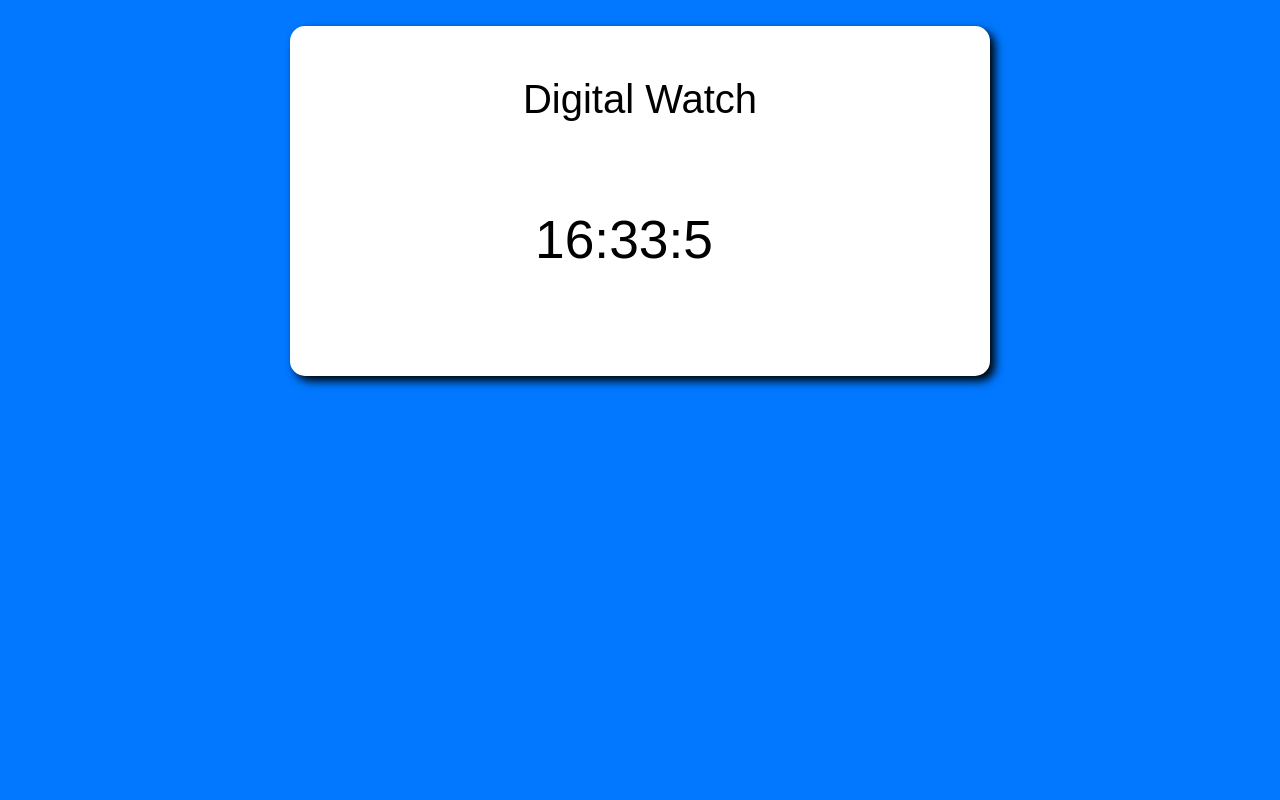
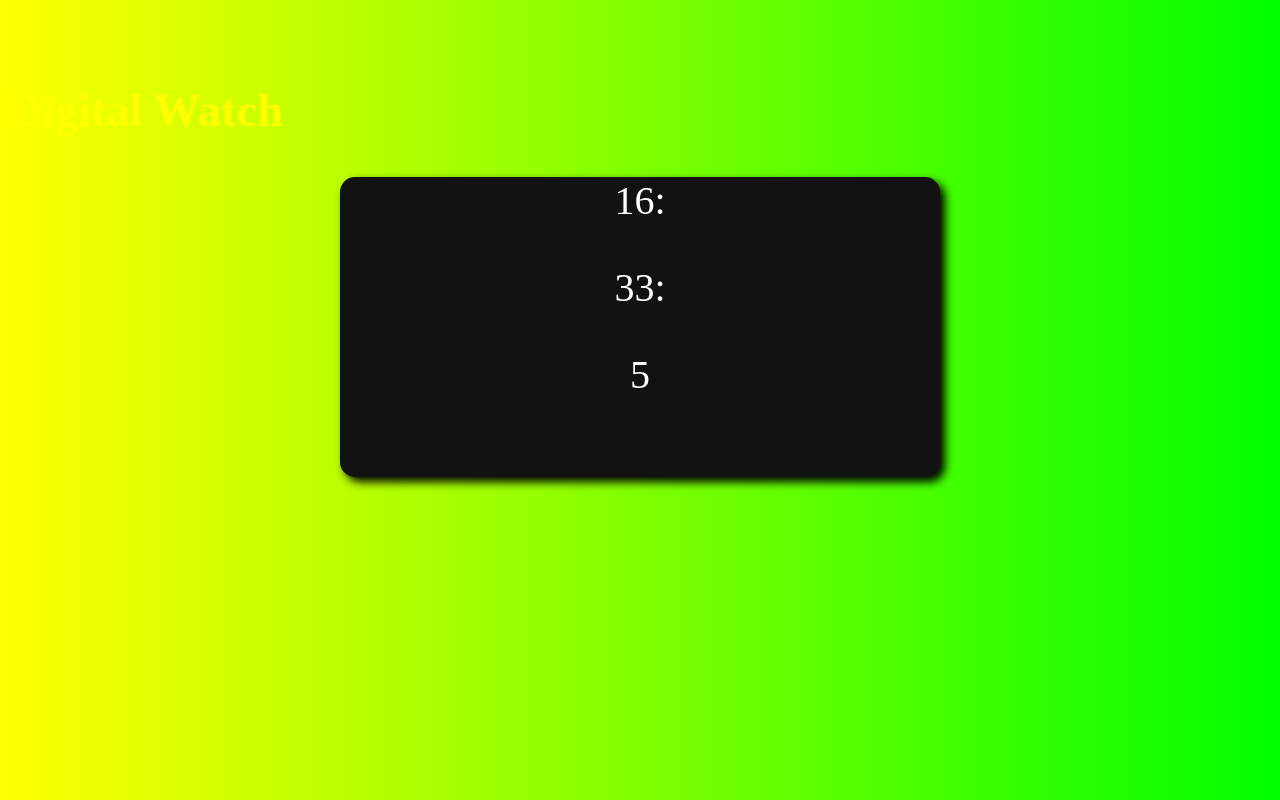
Before and after one commit to Vinicius231/Digital-Watch, a plain HTML site: page index.html in a window 1280 px wide. Drawn offline with Linux system fonts and the light colour scheme.

Commit message:
Update style.css

```diff
--- a/style.css
+++ b/style.css
@@ -1,24 +1,20 @@
-body{
-    background: rgb(1, 120, 255);
-}
 div{
-    display: flex;
-}
-section{
-    background: white;
-    width: 700px;
-    height: 350px;
-    margin: auto;
+    background: rgb(18,18,18);
+    width: 600px;
+    height: 300px;
     border-radius: 15px;
     box-shadow: 5px 5px 10px black;
-}
-div{
-    font: normal 40pt Arial;
     text-align: center;
-    width: 210px;
     margin: auto;
 }
+body{
+    color: white;
+    background: linear-gradient(to right, yellow, rgb(0, 255, 0));
+}
 h1{
-    text-align: center;
-    font: normal 30pt Arial;
+    font-size: 35pt;
+    color: yellow;
 }
+p{
+    font-size: 30pt;
+}
```
